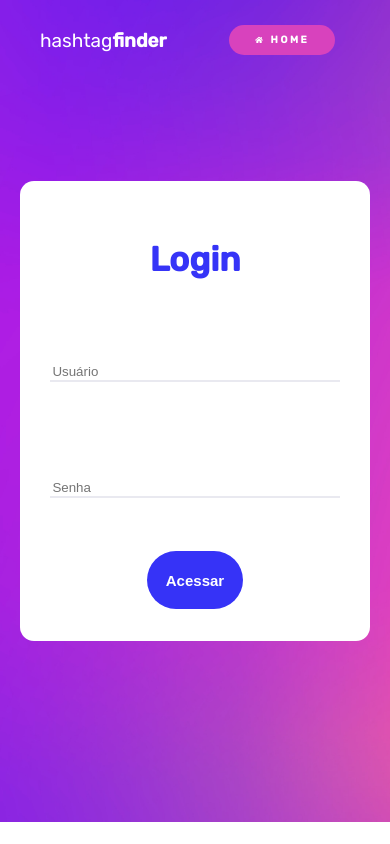
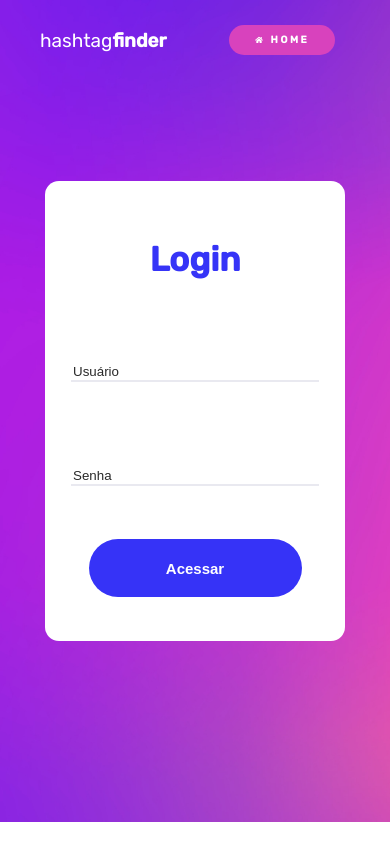
Before and after one commit to edgarffgomes/Projeto-HashtagFinder, a React (Create React App) app: page /login in a window 390 px wide. Built offline with nearby package versions, Linux system fonts and the light colour scheme.

Commit message:
Correções no CSS da tela de Login.

```diff
--- a/src/pages/login/Login.module.css
+++ b/src/pages/login/Login.module.css
@@ -48,6 +48,9 @@ body .container{
 .usernameSection{
 	margin-top: 118px;
 }
+input::placeholder{
+	color: #292929;
+}
 .usernameInput, .passwordInput{
 	width: 100%;
 	outline: none;
@@ -62,7 +65,7 @@ body .container{
 	border: none;
 	border-radius: 34px;
 	height: 56px;
-	width: 44.86%;
+	width: 205px;
 	color: #FFFFFF;
 	font-size: 19px;
 	align-items: center;
@@ -89,11 +92,12 @@ body .container{
 		margin-top: 86px;
 	}
 	.passwordSection{
-		margin-top: 84px;
+		margin-top: 72px;
 	}
 	.accessButton{
 		margin-top: 40px;
 		height: 58px;
+		width: 213px;
 		font-size: 18px;
 	}
 }
@@ -102,10 +106,14 @@ body .container{
 		width: 350px;
 	}
 	.accessButton{
-		width: 33%;
 		font-size: 15px;
 		letter-spacing: 0;
 		font-weight: bolder;
 	}
+}
 
+@media  screen and (max-width: 400px) {
+		.loginContainer{
+			width: 300px
+		}
 }
```
